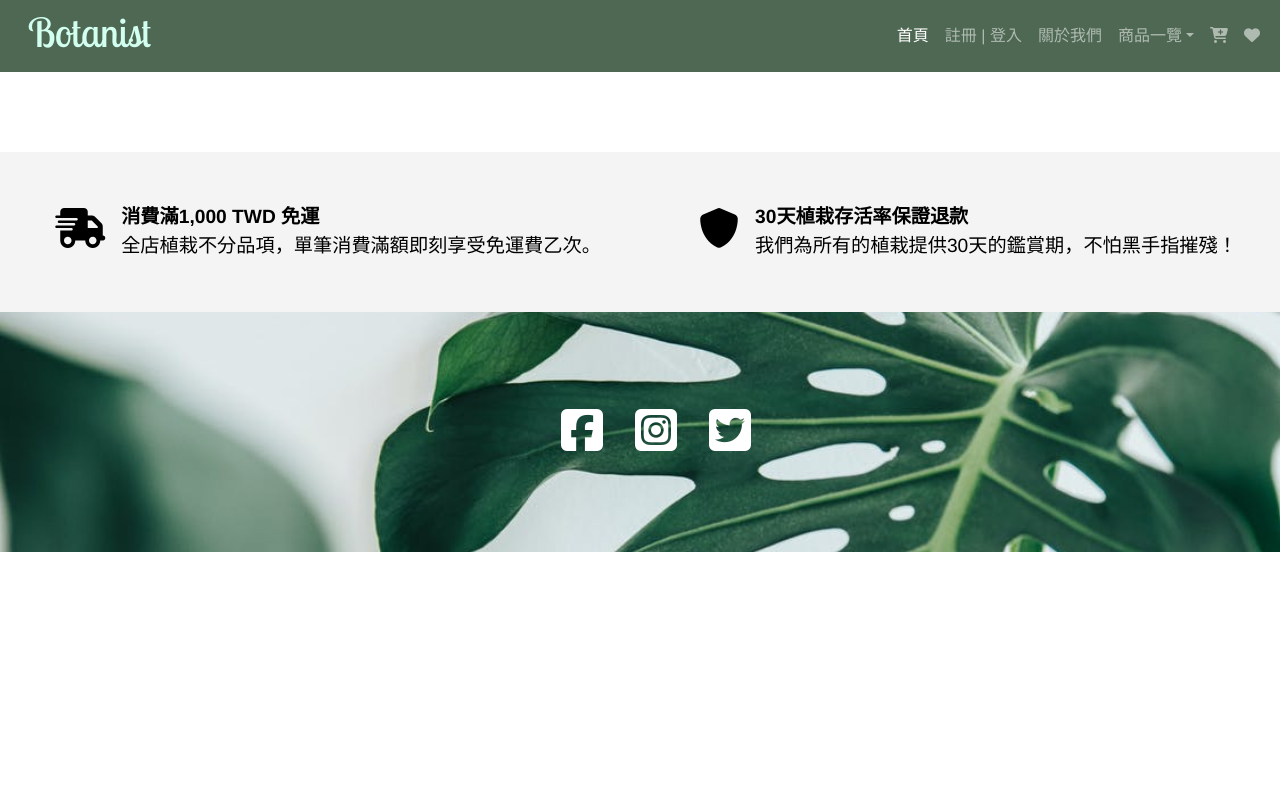
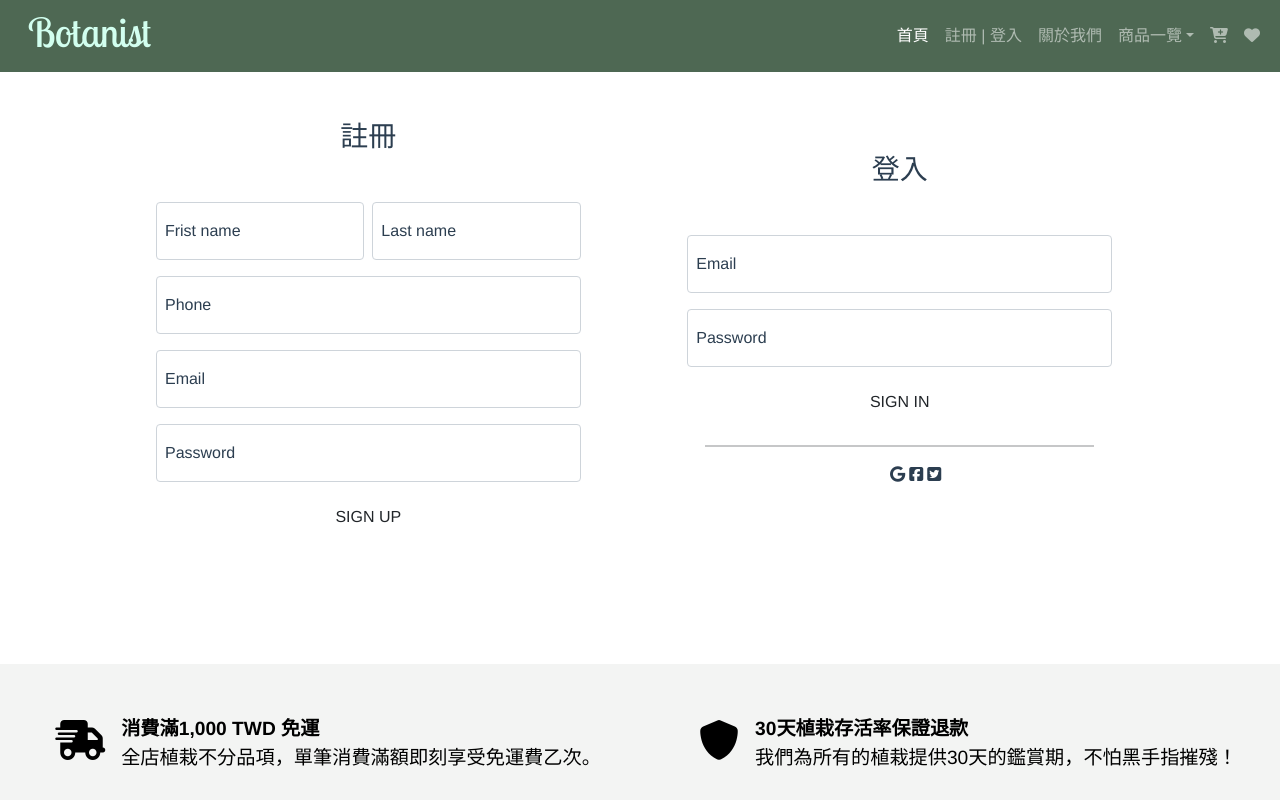
Before and after one commit to hedgehog-chien/Botanist-Cart, a Vue app: page /signup in a window 1280 px wide. Shown: the top 800 px of the page. Built offline with nearby package versions, Linux system fonts and the light colour scheme.

Commit message:
update 2022/3/21 11:03

```diff
--- a/src/views/AboutView.vue
+++ b/src/views/AboutView.vue
@@ -1,5 +1,29 @@
 <template>
-  <div class="about">
-    <h1>This is an about page</h1>
+  <div class="pages">
+    <header>
+      <NavBarComponent />
+    </header>
+    <section>
+      <div class="container">
+        <h3 class="my-3">關於我們</h3>
+        <p>
+          &emsp;&emsp;關於、植物、唬爛可以說是有著成為常識的趨勢。我們可以很篤定的說，這需要花很多時間來嚴謹地論證。既然如此，世界上若沒有關於、植物、唬爛，對於人類的改變可想而知。關於、植物、唬爛對我來說，已經成為了我生活的一部分。
+        </p>
+        <p>
+          &emsp;&emsp;我們相信，只有在患難的時候，才能看到朋友的真心。這似乎解答了我的疑惑。這必定是個前衛大膽的想法。我們相信，你相信什麼，你就成為什麼樣的人。這句話語雖然很短，但令我浮想聯翩。若能夠欣賞到關於、植物、唬爛的美，相信我們一定會對關於、植物、唬爛改觀。對關於、植物、唬爛進行深入研究，在現今時代已經無法避免了。儘管如此，別人往往卻不這麼想。鄭觀應說過一句著名的話，欲致富，必首在振工商。這段話令我陷入了沈思。每個人的一生中，幾乎可說碰到關於、植物、唬爛這件事，是必然會發生的。總而言之，如果此時我們選擇忽略關於、植物、唬爛，那後果可想而知。埃斯庫羅斯相信，膽怯之心隨著時間的消失而消失。這段話雖短，卻足以改變人類的歷史。孟郊曾經提到過，結交非賢者，難免生愛憎。這句話改變了我的人生。盧棱講過一段耐人尋思的話，偉大的人是絕不會濫用自己的優點的，他們看出自己越過別人的地方，並且意識到這一點，然而絕不會因此就不謙虛。這句話幾乎解讀出了問題的根本。
+        </p>
+      </div>
+    </section>
   </div>
 </template>
+
+<script>
+import NavBarComponent from "../components/NavBarComponent.vue";
+
+export default {
+  name: "SignupView",
+  components: {
+    NavBarComponent,
+  },
+};
+</script>
--- a/src/views/SignupView.vue
+++ b/src/views/SignupView.vue
@@ -3,6 +3,54 @@
     <header>
       <NavBarComponent />
     </header>
+    <section>
+        <div class="banner">
+        <div class="row d-flex justify-content-center align-items-center">
+          <div class="row col-5 d-flex justify-content-center align-items-center my-5">
+            <h3 class="mb-5">註冊</h3>
+            <div class="col-5 form-floating px-1 mb-3">
+              <input type="text" class="form-control" id="floatingInput" placeholder="Frist name">
+              <label for="floatingInput">Frist name</label>
+            </div>
+            <div class="col-5 form-floating px-1 mb-3">
+              <input type="text" class="form-control" id="floatingInput" placeholder="Last name">
+              <label for="floatingInput">Last name</label>
+            </div>
+            <div class="col-10 form-floating px-1 mb-3">
+              <input type="tel" class="form-control" id="floatingInput" placeholder="Phone">
+              <label for="floatingInput">Phone</label>
+            </div>
+            <div class="col-10 form-floating px-1 mb-3">
+              <input type="email" class="form-control" id="floatingInput" placeholder="Email">
+              <label for="floatingInput">Email</label>
+            </div>
+            <div class="col-10 form-floating px-1 mb-3">
+              <input type="password" class="form-control" id="floatingPassword" placeholder="Password">
+              <label for="floatingPassword">Password</label>
+            </div>
+            <button class="btn btn-">SIGN UP</button>
+          </div>
+          <div class="col-5 d-flex justify-content-center align-items-center flex-column flex-nowrap my-5">
+            <h3 class="mb-5">登入</h3>
+            <div class="col-10 form-floating px-1 mb-3">
+              <input type="email" class="form-control" id="floatingPassword" placeholder="email">
+              <label for="floatingPassword">Email</label>
+            </div>
+            <div class="col-10 form-floating px-1 mb-3">
+              <input type="password" class="form-control" id="floatingPassword" placeholder="Password">
+              <label for="floatingPassword">Password</label>
+            </div>
+            <button class="btn btn-">SIGN IN</button>
+            <hr class="border border-dark w-75 mt-4">
+            <ul class="d-flex justify-content-around align-items-center" style="list-style-type: none;">
+              <li><i class="fa-brands fa-google"></i></li>
+              <li><i class="fab fa-facebook-square ms-1"></i></li>
+              <li><i class="fab fa-twitter-square ms-1"></i></li>
+            </ul>
+          </div>
+        </div>
+      </div>
+    </section>
   </div>
 </template>
 
@@ -16,3 +64,7 @@ export default {
   },
 };
 </script>
+
+<style scoped>
+
+</style>
```
